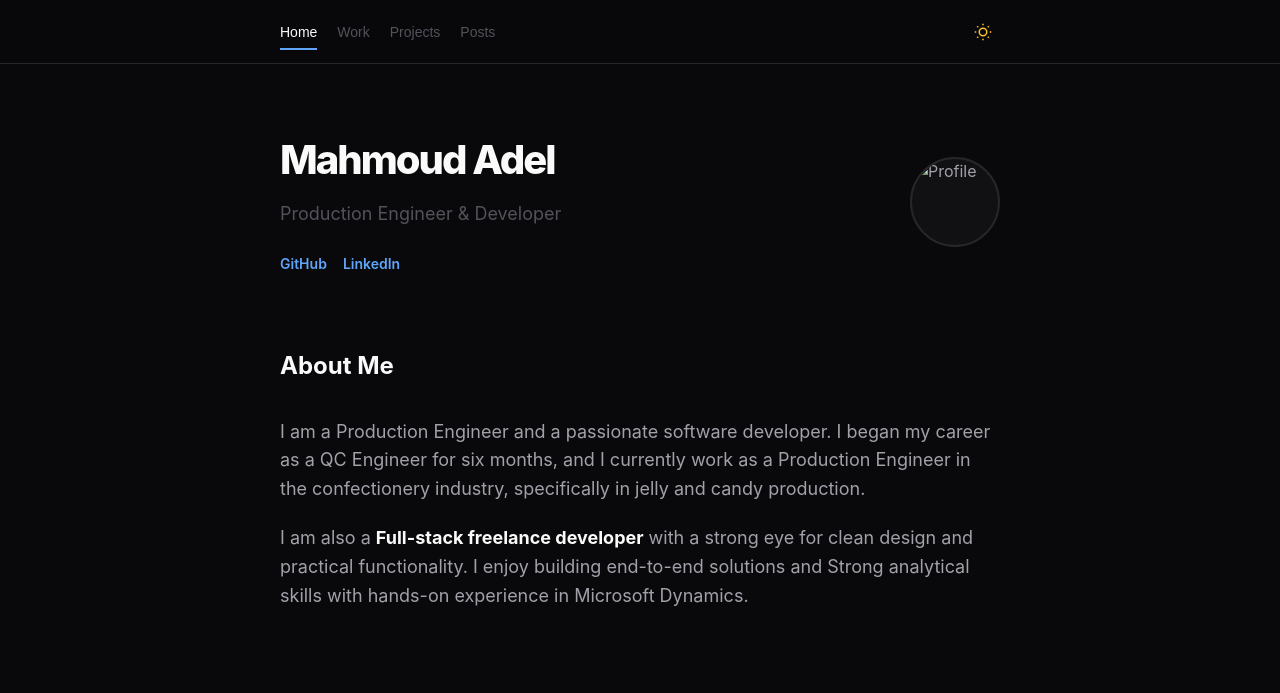
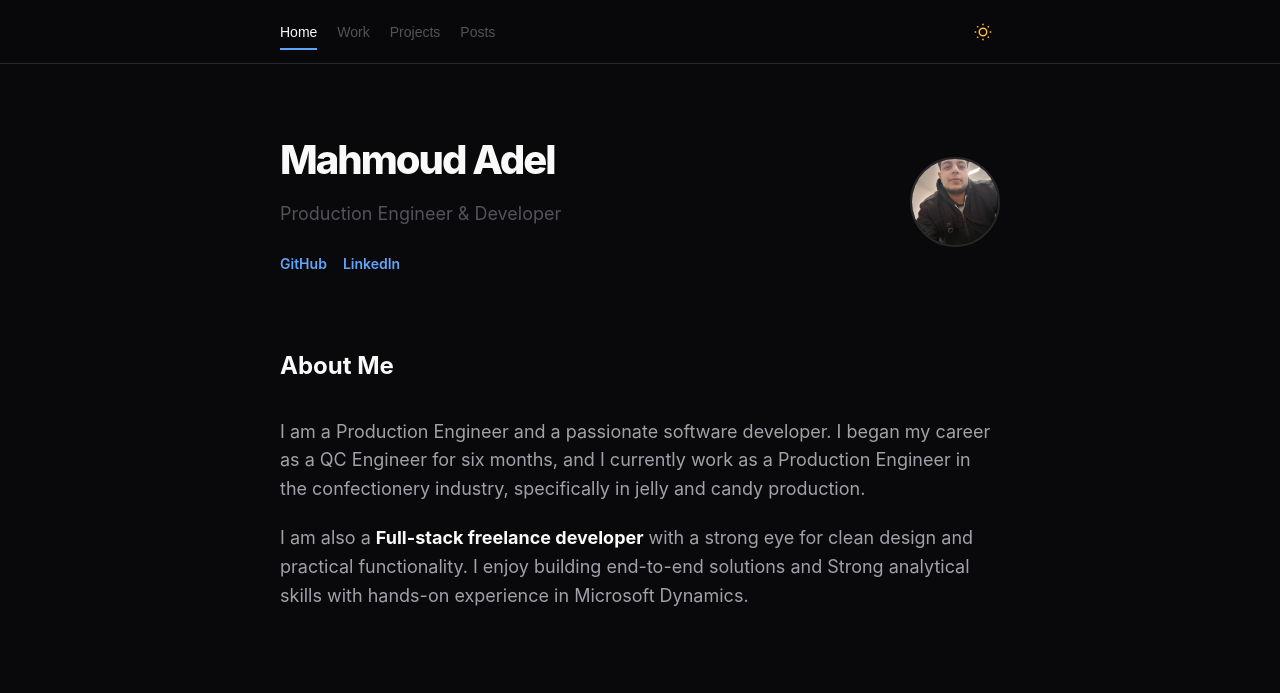
Before and after one commit to mahmoudAdelShawky/Portfolio, a plain HTML site: page index.html in a window 1280 px wide. Drawn offline with Linux system fonts and the light colour scheme; the site is published under a folder, as on GitHub Pages, so addresses that start at the root find nothing.

Commit message:
Fix HTML encoding issues in index.html

```diff
--- a/index.html
+++ b/index.html
@@ -297,7 +297,7 @@
                 </div>
             </div>
             <div class="profile-img">
-                <img src="/PO.jpeg" alt="Profile">
+                <img src="PO.jpeg" alt="Profile">
             </div>
         </header>
 
@@ -457,4 +457,5 @@
         });
     </script>
 </body>
+
 </html>
```
